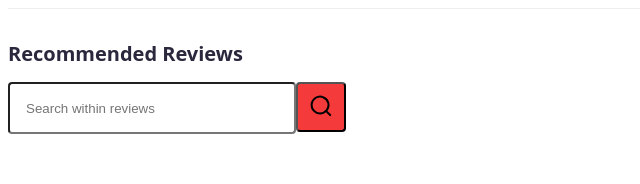
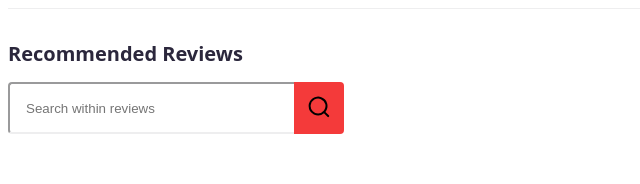
Before and after one commit to munchm/reviews, a React app: page / in a window 1280 px wide. Shown: the top 184 px of the page, without its empty margins (0-640 px from the left). Built offline with nearby package versions, Linux system fonts and the light colour scheme; no server answers; the HTML template or start-up script is replaced by a standard one.

Commit message:
Add search functionality to review bar component

```diff
--- a/client/src/components/ReviewBar.jsx
+++ b/client/src/components/ReviewBar.jsx
@@ -25,8 +25,7 @@ const StyledHeader = styled.h4`
 
 
 const StyledForm = styled.form`
-  height: 15px;
-
+  // height: 15px;
 `;
 
 const StyledSearch = styled.input`
@@ -34,16 +33,23 @@ const StyledSearch = styled.input`
   height: 22px;
   width: 252px;
   padding: 13px 16px;
-  border-radius: 4px;
+  border-radius: 4px 0px 0px 4px;
   position: relative;
   float: left;
+  border-right: 0px;
+  border-color: #eeeeef;
+  border-collapse: collapse;
+
 `;
 
 const StyledButton = styled.button`
-  height: 50px;
+  height: 52px;
   width: 50px;
-  border-radius: 4px;
   background-color: #f43a3a;
+  border-radius: 0px 4px 4px 0px;
+  border-color: #eeeeef;
+  border-collapse: collapse;
+  border: 0;
   position: relative;
   float: left;
   outline: none;
@@ -51,22 +57,40 @@ const StyledButton = styled.button`
     cursor: pointer;
 
    }
+   border-top: 0px;
+   border-left: 0px;
 `;
 
-let ReviewBar = (props) => {
+class ReviewBar extends React.Component {
+  constructor(props) {
+    super(props);
 
+    this.state = {
+      value: ''
+    };
 
+    this.handleClick = this.handleClick.bind(this);
+
+  }
+
+  handleClick(e) {
+    e.preventDefault();
+    this.props.searchReviews(this.state.value);
+  }
+
+  render() {
     return (
       <StyledBar>
         <StyledHeader>
           Recommended Reviews
         </StyledHeader>
         <StyledForm>
-        <StyledSearch type='text' placeholder='Search within reviews' ></StyledSearch>
-        <StyledButton><span><svg xmlns="http://www.w3.org/2000/svg" width="24" height="24" class="icon_svg"><path d={icons.searchIcon}></path></svg></span></StyledButton>
+          <StyledSearch onChange={(e) => this.setState({ value: e.target.value })} value={this.state.value} type='text' placeholder='Search within reviews' ></StyledSearch>
+          <StyledButton onClick={(e) => this.handleClick(e)}><span><svg xmlns="http://www.w3.org/2000/svg" width="24" height="24"><path d={icons.searchIcon}></path></svg></span></StyledButton>
         </StyledForm>
       </StyledBar>
     );
-};
+  }
+}
 
 export default ReviewBar;
--- a/client/src/index.jsx
+++ b/client/src/index.jsx
@@ -4,13 +4,25 @@ import ReviewList from './components/ReviewList.jsx';
 import ReviewBar from './components/ReviewBar.jsx';
 
 class App extends React.Component {
+  constructor(props) {
+    super(props);
 
+    this.state = {
+
+    };
+
+    this.searchReviews = this.searchReviews.bind(this);
+  }
+
+  searchReviews(value) {
+    console.log(value);
+  }
 
 
   render() {
     return (
       <div>
-        <ReviewBar />
+        <ReviewBar searchReviews={this.searchReviews} />
         <ReviewList />
       </div>
 
```
Lines whose indentation alone changed are shown as unchanged.
